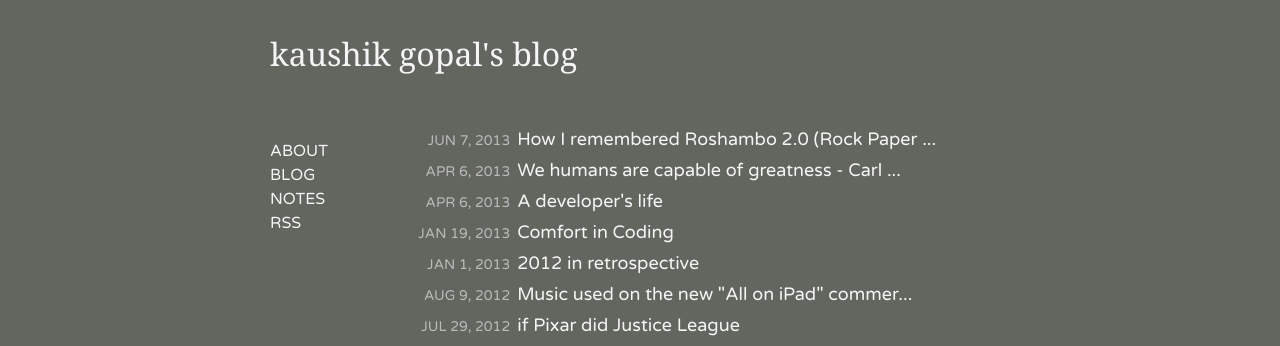
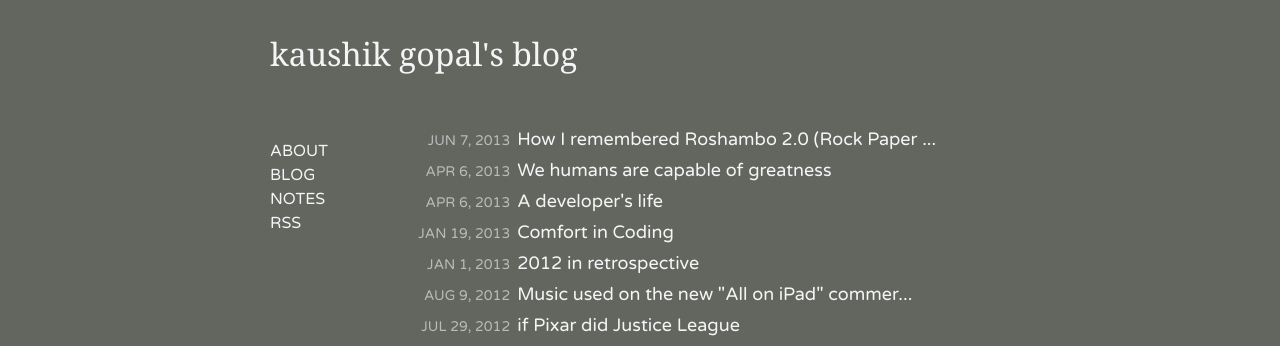
Before and after one commit to kaushikgopal/octopress-kaush-blog, a Jekyll site: the page built from index.html, in a window 1280 px wide. Shown: the top 346 px of the page. Built offline with Jekyll 4.4.1, drawn with Linux system fonts in a browser that asks for light colours.

Commit message:
fix: quote posts

```diff
--- a/_posts/2012-06-17-learning-and-looking-foolish.markdown
+++ b/_posts/2012-06-17-learning-and-looking-foolish.markdown
@@ -6,8 +6,6 @@
 title: Learning and Looking Foolish
 wordpress_id: 634
 categories:
-- notes
-tags:
 - quote
 ---
 
--- a/_posts/2013-04-06-we-humans-are-capable-of-greatness-carl-sagan.markdown
+++ b/_posts/2013-04-06-we-humans-are-capable-of-greatness-carl-sagan.markdown
@@ -1,6 +1,6 @@
 ---
 layout: post
-title: "We humans are capable of greatness - Carl Sagan"
+title: "We humans are capable of greatness"
 date: 2013-04-06 18:25
 comments: true
 external-url: http://www.youtube.com/watch?v=mTumUJq0CfU
@@ -10,7 +10,7 @@
 tags:
 -
 ---
+
 > For All Our Failings, Despite Our Limitations and Fallibilities, We Humans Are Capable of Greatness...
->
 
-> [Carl Sagan](http://en.wikipedia.org/wiki/Carl_Sagan)
+[Carl Sagan](http://en.wikipedia.org/wiki/Carl_Sagan)
```
Also changed, not shown: _posts/2012-01-10-will-it-improve-upon-on-the-silence.markdown (+3 -4 lines).
